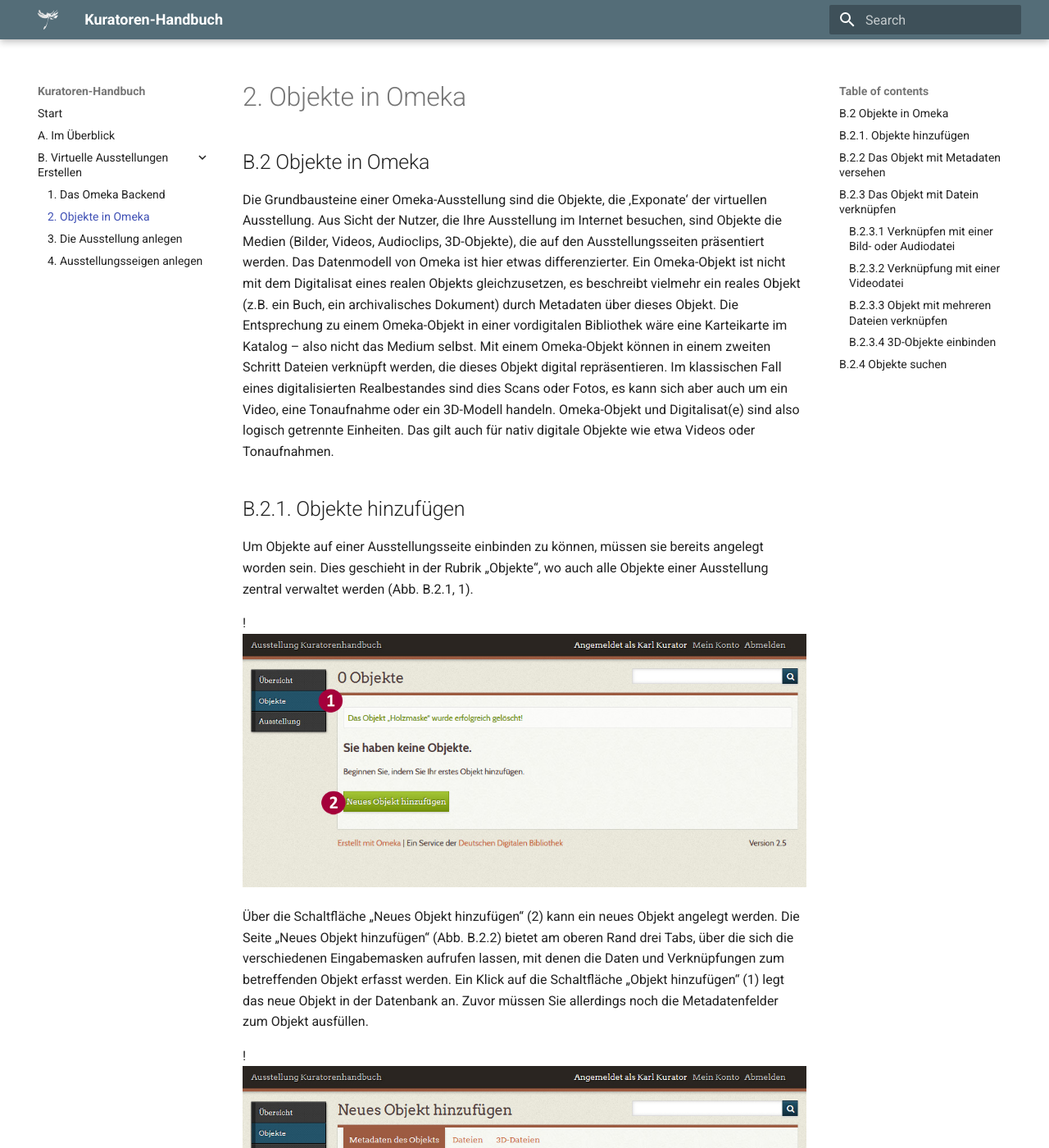
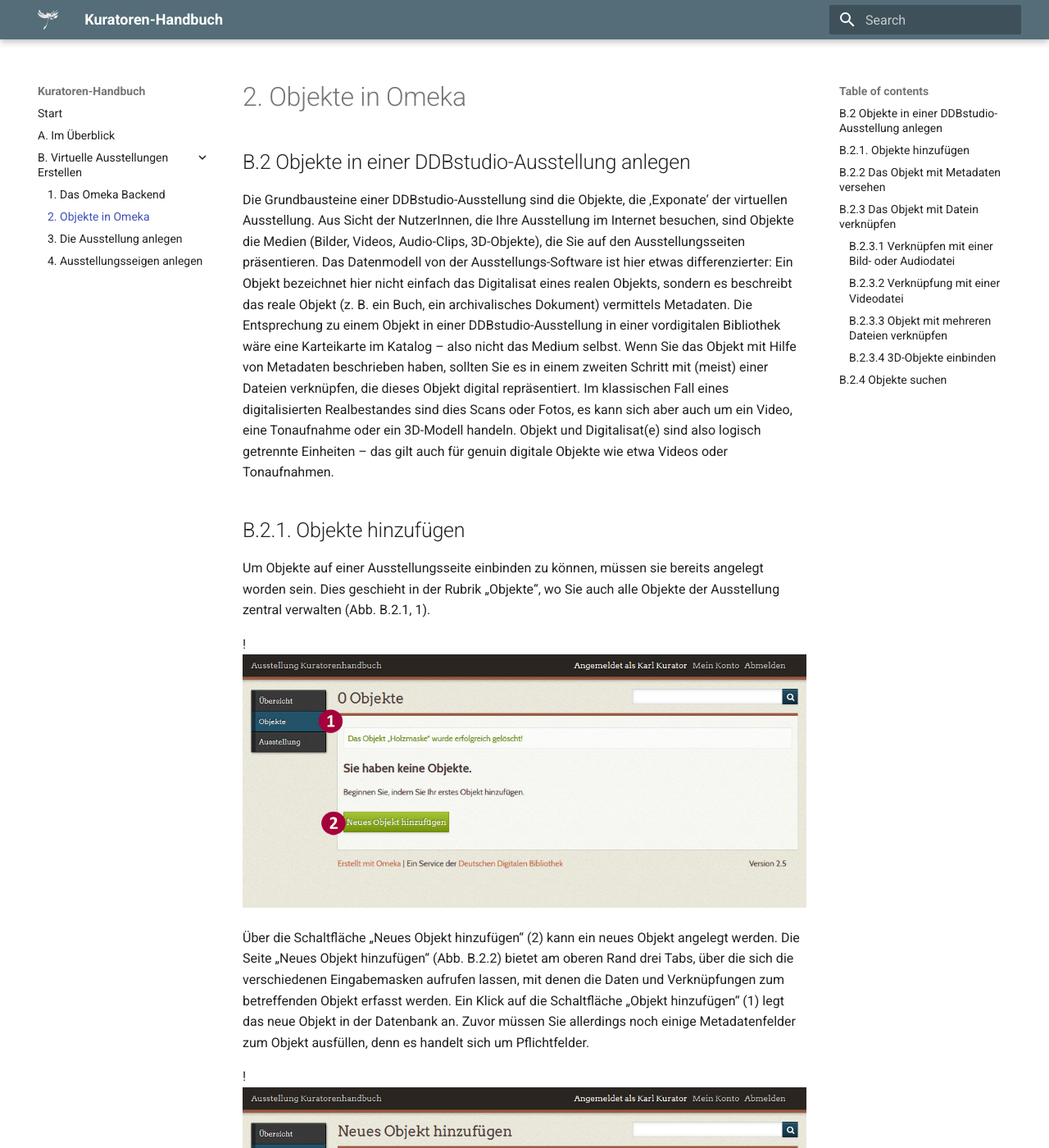
Before and after one commit to mbuechner/ddb-virtualexhibitions-docs, an MkDocs documentation site: the page built from docs/erstellen.md, in a window 1280 px wide and 1400 px high. Shown: the whole window at 82% size. Built offline with MkDocs 1.6.1 and Material for MkDocs 9.7.7, drawn with Linux system fonts in a browser that asks for light colours; old or Windows-style settings are respelled for this version of MkDocs; some of the changed text lies outside the part shown.

Commit message:
1. Korrekturgang-erstellen-kleine Änderungen
Aufzählung eingefügt, Tippfehler, Omeka ersetzt durch DDBstudio,

```diff
--- a/docs/erstellen.md
+++ b/docs/erstellen.md
@@ -1,15 +1,16 @@
-## B.2 Objekte in Omeka
+## B.2 Objekte in einer DDBstudio-Ausstellung anlegen
 
-Die Grundbausteine einer Omeka-Ausstellung sind die Objekte, die ‚Exponate‘ der virtuellen Ausstellung. Aus Sicht der Nutzer, die Ihre Ausstellung im Internet besuchen, sind Objekte die Medien (Bilder, Videos, Audioclips, 3D-Objekte), die auf den Ausstellungsseiten präsentiert werden. Das Datenmodell von Omeka ist hier etwas differenzierter. Ein Omeka-Objekt ist nicht mit dem Digitalisat eines realen Objekts gleichzusetzen, es beschreibt vielmehr ein reales Objekt (z.B. ein Buch, ein archivalisches Dokument) durch Metadaten über dieses Objekt. Die Entsprechung zu einem Omeka-Objekt in einer vordigitalen Bibliothek wäre eine Karteikarte im Katalog – also nicht das Medium selbst. Mit einem Omeka-Objekt können in einem zweiten Schritt Dateien verknüpft werden, die dieses Objekt digital repräsentieren. Im klassischen Fall eines digitalisierten Realbestandes sind dies Scans oder Fotos, es kann sich aber auch um ein Video, eine Tonaufnahme oder ein 3D-Modell handeln. Omeka-Objekt und Digitalisat(e) sind also logisch getrennte Einheiten. Das gilt auch für nativ digitale Objekte wie etwa Videos oder Tonaufnahmen.
+Die Grundbausteine einer DDBstudio-Ausstellung sind die Objekte, die ‚Exponate‘ der virtuellen Ausstellung. Aus Sicht der NutzerInnen, die Ihre Ausstellung im Internet besuchen, sind Objekte die Medien (Bilder, Videos, Audio-Clips, 3D-Objekte), die Sie auf den Ausstellungsseiten präsentieren. Das Datenmodell von der Ausstellungs-Software ist hier etwas differenzierter: Ein Objekt bezeichnet hier nicht einfach das Digitalisat eines realen Objekts, sondern es beschreibt das reale Objekt (z. B. ein Buch, ein archivalisches Dokument) vermittels Metadaten. Die Entsprechung zu einem Objekt in einer DDBstudio-Ausstellung in einer vordigitalen Bibliothek wäre eine Karteikarte im Katalog – also nicht das Medium selbst.
+Wenn Sie das Objekt mit Hilfe von Metadaten beschrieben haben, sollten Sie es in einem zweiten Schritt mit (meist) einer Dateien verknüpfen, die dieses Objekt digital repräsentiert. Im klassischen Fall eines digitalisierten Realbestandes sind dies Scans oder Fotos, es kann sich aber auch um ein Video, eine Tonaufnahme oder ein 3D-Modell handeln. Objekt und Digitalisat(e) sind also logisch getrennte Einheiten – das gilt auch für genuin digitale Objekte wie etwa Videos oder Tonaufnahmen.
 
 ## B.2.1. Objekte hinzufügen
 
-Um Objekte auf einer Ausstellungsseite einbinden zu können, müssen sie bereits angelegt worden sein. Dies geschieht in der Rubrik „Objekte“, wo auch alle Objekte einer Ausstellung zentral verwaltet werden (Abb. B.2.1, <span class="red-circle">1</span>).
+Um Objekte auf einer Ausstellungsseite einbinden zu können, müssen sie bereits angelegt worden sein. Dies geschieht in der Rubrik „Objekte“, wo Sie auch alle Objekte der Ausstellung zentral verwalten (Abb. B.2.1, <span class="red-circle">1</span>).
 
 !![Abb. B.2.1 Die Rubrik "Objekte"][B-2-1]
 
 Über die Schaltfläche „Neues Objekt hinzufügen“ (<span class="red-circle">2</span>) kann ein neues Objekt angelegt werden.
-Die Seite „Neues Objekt hinzufügen“ (Abb. B.2.2) bietet am oberen Rand drei Tabs, über die sich die verschiedenen Eingabemasken aufrufen lassen, mit denen die Daten und Verknüpfungen zum betreffenden Objekt erfasst werden. Ein Klick auf die Schaltfläche „Objekt hinzufügen“ (<span class="red-circle">1</span>) legt das neue Objekt in der Datenbank an. Zuvor müssen Sie allerdings noch die Metadatenfelder zum Objekt ausfüllen.
+Die Seite „Neues Objekt hinzufügen“ (Abb. B.2.2) bietet am oberen Rand drei Tabs, über die sich die verschiedenen Eingabemasken aufrufen lassen, mit denen die Daten und Verknüpfungen zum betreffenden Objekt erfasst werden. Ein Klick auf die Schaltfläche „Objekt hinzufügen“ (<span class="red-circle">1</span>) legt das neue Objekt in der Datenbank an. Zuvor müssen Sie allerdings noch einige Metadatenfelder zum Objekt ausfüllen, denn es handelt sich um Pflichtfelder.
 
 !![Abb. B.2.2 Seite Neues Objekt hinzufügen][B-2-2]
 
@@ -20,13 +21,13 @@
 
 !![Abb. B.2.3 Objekt bearbeiten][B-2-3]
 
-Die virtuellen Ausstellungen der DDB arbeiten mit einem speziell zu diesem Zweck zusammengestellten Metadatenschema (s. Anhang Abschnitt C.1), das die notwendigen Angaben für unterschiedliche Objektkategorien wie Texte, Bilder, Filme, kunstgewerbliche Gegenstände etc. zusammenfasst. Die Werte mancher Felder werden bei der Ausgabe im Frontend direkt ausgeben, andere erzeugen nur einen Link oder dienen der Einbindung von Daten, etwa eines Vimeo-Videos. Nicht alle Felder müssen ausgefüllt werden; nicht ausgefüllte Felder werden bei der Ausgabe ignoriert. Pflichtfelder sind in der grauen Box über dem Eingabefeld als solche gekennzeichnet.
+Die virtuellen Ausstellungen der Deutschen Digitalen Bibliothek arbeiten mit einem speziell zu diesem Zweck zusammengestellten Metadatenschema (s. Anhang Abschnitt C.1), das die notwendigen Angaben für unterschiedliche Objektkategorien wie Texte, Bilder, Filme, kunstgewerbliche Gegenstände etc. zusammenfasst. Die Werte mancher Felder werden bei der Ausgabe im Frontend direkt ausgeben, andere erzeugen nur einen Link oder dienen der Einbindung von Daten, etwa eines Vimeo-Videos. Nicht alle Felder müssen ausgefüllt werden; nicht ausgefüllte Felder werden bei der Ausgabe ignoriert. Pflichtfelder sind in der grauen Box über dem Eingabefeld als solche gekennzeichnet, außerdem finden Sie dort eine kurze Erläuterung bzw. Beispiele, mit welchen Informationen das Feld zu befüllen ist. Hinweise zu den einzelnen Feldern der Eingabemaske finden Sie außerdem im Anhang (Abschnitt C.1).
 
-Hinweise zu den einzelnen Feldern der Eingabemaske finden Sie im Anhang (Abschnitt C.1). Sichern Sie anschließend Ihre Eingabe mit einem Klick auf das Bedienfeld „Änderungen übernehmen“(Abb. B.2.4, <span class="red-circle">1</span>).
+Wenn Sie fertig sind, sichern Sie Ihre Eingabe mit einem Klick auf das Bedienfeld „Änderungen übernehmen“(Abb. B.2.4, <span class="red-circle">1</span>).
 
 !![Abb. B.2.4 Metadaten des Objekts auf der Seite „Objekt … bearbeiten“][B-2-4]
 
-Leider gibt es in Omeka keine Möglichkeit, bei der Bearbeitung der Metadaten die schon vorgenommenen Eingaben zu speichern, ohne die Seite „Objekt … bearbeiten“ zu verlassen und auf die Seite „Objekt …“ zu gelangen (Abb. B.2.5).
+Leider gibt es in der verwendeten Ausstellungs-Software keine Möglichkeit, bei der Bearbeitung der Metadaten die schon vorgenommenen Eingaben zu speichern, ohne die Seite „Objekt … bearbeiten“ zu verlassen und auf die Seite „Objekt …“ zu gelangen (Abb. B.2.5).
 
 !![Abb. B.2.5 Seite „Objekt ...“][B-2-5]
 
@@ -43,45 +44,49 @@
 
 !![Abb. B.2.6 Tab „Dateien“ der Seite „Objekt … bearbeiten“][B-2-6]
 
-Zum Verknüpfen mit einer Datei wechseln Sie auf der Seite „Objekt … bearbeiten“ (Abb. B.2.6) auf den Tab „Dateien“ (<span class="red-circle">1</span>) und wählen über die Schaltfläche „Datei auswählen“ (<span class="red-circle">2</span>) eine Datei auf Ihrem lokalen Datenträger aus.
-Nachdem Sie die Änderungen übernommen haben (<span class="red-circle">3</span>), wird die verknüpfte Datei auf der Objektseite (Abb. B.2.5) als Vorschaubild angezeigt. Wenn Sie nun wieder in den Modus „Bearbeiten“ wechseln (<span class="red-circle">1</span>), und dort zum Tab „Dateien“ wechseln (Abb. B.2.6), erscheint der Name der verknüpften Datei in einem Drag-and-Drop-Balken mit Textlinks zum Löschen der Datei (Abb. B.2.7).
+Zum Verknüpfen mit einer Datei wechseln Sie auf der Seite „Objekt … bearbeiten“ (Abb. B.2.6) in den Reiter „Dateien“ (<span class="red-circle">1</span>) und wählen über die Schaltfläche „Datei auswählen“ (<span class="red-circle">2</span>) eine Datei auf Ihrem lokalen Datenträger aus.
+Nachdem Sie die Änderungen übernommen haben (<span class="red-circle">3</span>), wird die verknüpfte Datei auf der Objektseite (Abb. B.2.5) als Vorschaubild angezeigt. Wenn Sie nun wieder in den Modus „Bearbeiten“ (<span class="red-circle">1</span>) und dort zum Reiter „Dateien“ wechseln (Abb. B.2.6), erscheint der Name der verknüpften Datei in einem Drag-and-Drop-Balken mit Textlinks zum Löschen der Datei (Abb. B.2.7).
 
 !![Abb. B.2.7 Tab „Dateien“ nach Einfügen einer Datei][B-2-7]
 
 !!! note "Datei löschen ist nicht gleich Objekt löschen"
 
-    Wenn Sie eine verknüpfte Datei löschen möchten, klicken sie auf den Textlink „Löschen“ (neben „Bearbeiten“) nicht auf die Schaltfläche „Löschen“ im Kasten rechts – diese löscht das ganze **Objekt**, nicht nur die Datei.
+    Wenn Sie eine verknüpfte Datei löschen möchten, klicken Sie bitte auf den Textlink „Löschen“ (neben „Bearbeiten“) und nicht auf die Schaltfläche „Löschen“ im Kasten rechts – diese löscht das ganze **Objekt**, nicht nur die Datei!
 
 
 ### B.2.3.2 Verknüpfung mit einer Videodatei
 
-Omeka sieht auch die Möglichkeit vor, Videodateien direkt mit einem Objekt zu verknüpfen. Die Einbindung des Videos erfolgt nicht als Datei, sondern über das Metadatenfeld "Videoquelle".
+Die Software sieht auch die Möglichkeit vor, Videodateien direkt mit einem Objekt zu verknüpfen. Die Einbindung des Videos erfolgt nicht als Datei, sondern über das Metadatenfeld „Videoquelle“.
 
-In einem ersten Schritt laden Sie dazu Ihre Videodateien bei einer der drei unterstützten Videoplattformen hoch: DDB, Vimeo oder Youtube. Wenden Sie sich dazu bitte an Ihren Ansprechpartner bei der Deutschen Digitalen Bibliothek.
+In einem ersten Schritt müssen Ihre Videodateien bei einer der beiden unterstützten Videoplattformen hochgeladen werden: In der Deutschen Digitalen Bibliothek (DDB) oder auf Vimeo. Wenden Sie sich dazu bitte an Ihre Ansprechperson bei der Deutschen Digitalen Bibliothek.
 
-Die Verknüpfung mit dem Objekt erfolgt nun über das Metadatenfeld „Videoquelle“ (Abb. B.2.8), wo ein „Shortcode“ eingetragen wird. Über die Schaltfläche "Video-Shortcode-Helfer" (<span class="red-circle">1</span>) können Sie die notwendigen Angaben bequem über Dialogfelder eingeben.
+Die Verknüpfung mit dem Objekt erfolgt nun über das Metadatenfeld „Videoquelle“ (Abb. B.2.8), wo ein „Shortcode“ eingetragen wird. Über die Schaltfläche „Video-Shortcode-Helfer“ (<span class="red-circle">1</span>) können Sie die notwendigen Angaben bequem über Dialogfelder eingeben.
 
 !![Abb. B.2.8 Einbindung eines Videos über das Metadatenfeld „Videoquelle“][B-2-8]
 
-In der Dialogbox „Video-Shortcode bearbeiten“ (Abb. B.2.9) stellen Sie zunächst die Videoplattform ein (<span class="red-circle">1</span>), dann die ID des Videos (<span class="red-circle">2</span>)auf der betreffenden Plattform. Die ID können Sie über den Button "Teilen" abrufen. Tragen Sie bitte nur die ID selbst in das Feld ein, nicht die Domain der Plattform (also **ohne** https://youtube.com/ bzw. https://vimeo.com/). Über die Felder "Startzeit" und "Stoppzeit" (<span class="red-circle">3</span>, <span class="red-circle">4</span>) können Sie festlegen, dass in der Ausstellung nur eine bestimmte Sequenz aus dem Video abgespielt wird. Mit "Übernehmen" bestätigen Sie Ihre Eingaben. Gespeichert werden sie erst beim Speichern des Obejekts.
+In der Dialogbox „Video-Shortcode bearbeiten“ (Abb. B.2.9) stellen Sie zunächst die Videoplattform ein (<span class="red-circle">1</span>), dann die ID des Videos (<span class="red-circle">2</span>) auf der betreffenden Plattform. Die ID können Sie auf Vimeo über den Button „Teilen“ abrufen. Tragen Sie bitte nur die ID selbst in das Feld ein, nicht die Domain der Plattform (also **ohne** https://vimeo.com/).
+
+Über die Felder „Startzeit“ und „Stoppzeit“ (<span class="red-circle">3</span>, <span class="red-circle">4</span>) können Sie festlegen, dass in der Ausstellung nur eine bestimmte Sequenz aus dem Video abgespielt wird. Mit „Übernehmen“ bestätigen Sie Ihre Eingaben. Gespeichert werden sie erst beim Speichern des Obejekts.
 
 !![Abb. B.2.9 Dialogbox „Video-Shortcode bearbeiten“][B-2-9]
 
 ### B.2.3.3 Objekt mit mehreren Dateien verknüpfen
 
-Omeka sieht vor, dass Objekte mit beliebig vielen Dateien verknüpft werden können. Nun wird in der Frontend-Darstellung auf den Ausstellungsseiten immer nur eine Datei angezeigt. Erst wenn der Nutzer das Objekt in der Lightbox aufruft, werden auch die weiteren Abbildungen ausgegeben. In Ausnahmefällen kann das sinnvoll sein, normalerweise sollten aber alle gezeigten Abbildungen auf den Ausstellungsseiten selbst erscheinen. Wollen Sie also beispielsweise mehrere Seiten eines Dokuments anzeigen, legen Sie für jede Seite ein eigenes Objekt an und verknüpfen diese mit den entsprechenden Grafikdateien.
+Die Software sieht vor, dass Objekte mit beliebig vielen Dateien verknüpft werden können. Nun wird in der Frontend-Darstellung auf den Ausstellungsseiten immer nur eine Datei angezeigt. Erst wenn die NutzerInnen das Objekt in der Lightbox aufrufen, werden auch die weiteren Abbildungen ausgegeben. In Ausnahmefällen kann das sinnvoll sein, normalerweise sollten aber alle gezeigten Abbildungen auf den Ausstellungsseiten selbst erscheinen. Wollen Sie also beispielsweise mehrere Seiten eines Dokuments anzeigen, legen Sie für jede Seite ein eigenes Objekt an und verknüpfen diese mit den entsprechenden Grafikdateien.
 
-Es besteht aber die Möglichkeit, solche Objekte außerhalb des Layout-Rahmens der Ausstellung in einem „Bookviewer“ anzeigen zu lassen, der das Blättern durch die verschiedenen Seiten eines Dokuments, die Blätter einer Grafikfolge etc. ermöglicht. Der Bookviewer öffnet sich in einem neuen Fenster, das er ganz ausfüllt. Der Nutzer kann hier die Seiten des Heftes durchblättern und sich so das gesamte umfangreiche Dokument anschauen (Abb. B.2.10).
+Es besteht aber auch die Möglichkeit, solche Objekte außerhalb des Layout-Rahmens der Ausstellung in einem „Bookviewer“ anzeigen zu lassen, der das Blättern durch die verschiedenen Seiten eines Dokuments, die Blätter einer Grafikfolge etc. ermöglicht. Der Bookviewer öffnet sich in einem neuen Fenster, das er ganz ausfüllt. Nutzerinnen und Nutzer können hier die Seiten des Heftes durchblättern und sich so das gesamte umfangreiche Dokument anschauen (Abb. B.2.10).
 
 !![Abb. B.2.10 Bookviewer-Ansicht eines mehrseitigen Dokuments][B-2-10]
 
-Legen Sie für ein Konvolut, das sie mit dem Bookviewer darstellen möchten, immer ein eigenes Objekt an, auch wenn Sie beispielsweise einzelne Blätter bereits als Objekt angelegt haben.
+Legen Sie für ein Konvolut, das Sie mit dem Bookviewer darstellen möchten, immer ein eigenes Objekt an, auch wenn Sie beispielsweise dessen  einzelne Blätter bereits als Objekt angelegt haben.
 
 Nachdem Sie im Tab „Dateien“ das Objekt mit einer ersten Datei verknüpft haben, können Sie im Kasten „Neue Dateien hinzufügen“ die nächste Abbildung einbinden (Abb. B.2.11, <span class="red-circle">1</span>). Über die Schaltfläche „Weitere Datei hinzufügen“ (<span class="red-circle">2</span>) erzeugen Sie einen neuen „Durchsuchen…“ Button für die nächste Grafik-Datei.
 
 !![Abb. B.2.11 Hinzufügen weiterer Dateien zu einem Objekt][B-2-11]
 
-Der letzte Schritt ist nun, einen Link zu erzeugen, mit dem Sie den Bookviewer mit diesem Objekt in Ihre Ausstellung einbinden können. Der Link zum Bookviewer hat die folgende Struktur: [Slug Ihrer Ausstellung]/viewer/show/[ID des Objekts]/#page/n0/mode/2up. Die beiden variablen Bestandteile (Slug und ID) finden Sie leicht, wenn sie im Backend in die Adresszeile Ihres Browsers schauen. Der Slug schließt unmittelbar an die Domainendung „.de/“ an, die ID ist die Zahl am Ende der URL. In unserem Beilspiel ergibt sich so der relative Link: „kuratorenhandbuch/viewer/show/2/#page/n0/mode/2up“. Sie können nun noch die Darstellungsoptionen im Viewer ändern, indem Sie die die Parameter „n0“ und „2up“ ändern. „n1“ schlägt initial die Seite 2 der Folge auf, „n5“ die Seite 6 usw.; „1up“ zeigt Einzelseiten.
+Der letzte Schritt ist nun, einen Link zu erzeugen, mit dem Sie den Bookviewer mit diesem Objekt in Ihre Ausstellung einbinden können. Der Link zum Bookviewer hat die folgende Struktur: [Slug Ihrer Ausstellung]/viewer/show/[ID des Objekts]/#page/n0/mode/2up. Die beiden variablen Bestandteile (Slug und ID) finden Sie leicht, wenn Sie im Backend in die Adresszeile Ihres Browsers schauen: Der Slug schließt unmittelbar an die Domainendung „.de/“ an, die ID ist die Zahl am Ende der URL. In unserem Beilspiel ergibt sich so der relative Link: „kuratorenhandbuch/viewer/show/2/#page/n0/mode/2up“.
+
+Sie können nun noch die Darstellungsoptionen im Viewer ändern, indem Sie die die Parameter „n0“ und „2up“ ändern. „n1“ schlägt initial die Seite 2 der Folge auf, „n5“ die Seite 6 usw. Analog dazu zeigt „1up“ Einzelseiten, „2up“ jeweils zwei Seiten usw.
 
 ### B.2.3.4 3D-Objekte einbinden
 
@@ -90,17 +95,20 @@
 !![Abb. B.2.12 Der Player zur Anzeige eines 3D-Objekts in der Lightbox][B-2-12]
 
 Ein Klick auf das Laufrad (oben rechts) öffnet die Lightbox mit einem 3D-Viewer, in dem sich das historische Objekt bzw. sein 3D-Modell von allen Seiten betrachten lässt{FN: Eine Übersicht (auf Englisch) der im 3D-Viewer verfügbaren Navigationsbefehle finden Sie unter http://x3dom.org/download/1.5.1/docs/html/navigation.html.}.
-Für das Einfügen von 3D-Dateien steht auf der Seite „Objekt … bearbeiten“ ein eigener Tab zur Verfügung (Abb. B.2.13, <span class="red-circle">1</span>). Sie benötigen drei Dateien für die Darstellung eines 3D-Objekt im 3D-Player: eine X3D-Datei als räumliches Modell, eine .jpg-Datei als Textur und ein Vorschaubild.
+Für das Einfügen von 3D-Dateien steht auf der Seite „Objekt … bearbeiten“ ein eigener Reiter zur Verfügung (Abb. B.2.13, <span class="red-circle">1</span>). Sie benötigen drei Dateien für die Darstellung eines 3D-Objekt im 3D-Player:
+* eine .X3D-Datei als räumliches Modell,
+* eine .jpg-Datei als Textur
+* und ein Vorschaubild.
 
 !![Abb. B.2.13 3D-Objekte einbinden][B-2-13]
 
 ## B.2.4 Objekte suchen
 
-Omeka bietet Ihnen mehrere Möglichkeiten, ein bestimmtes Objekt in der Liste der angelegten Objekte schnell und komfortabel zu finden. Über den Button „Objekte suchen“ über der Objektliste gelangen Sie auf die Seite „Objekte suchen“ (Abb. B.2.14).
+DDBstudio bietet Ihnen mehrere Möglichkeiten, ein bestimmtes Objekt in der Liste der angelegten Objekte schnell und komfortabel zu finden. Über den Button „Objekte suchen“ über der Objektliste gelangen Sie auf die Seite „Objekte suchen“ (Abb. B.2.14).
 
 !![Abb. B.2.14 Die Suchmaske der Objektsuche][B-2-14]
 
-Die Eingabe in „In allen Feldern suchen“ (<span class="red-circle">a</span>)funktioniert als Freitextsuche in den Metadaten, „Suche auf bestimmte Felder eingrenzen“ (<span class="red-circle">b</span>) ermöglicht es Ihnen, in bestimmten Metadatenfeldern zu suchen (linke Auswahlliste) und dabei logische Operatoren wie „enthält nich“ oder „ist leer“ zu verwenden (rechte Auswahlliste). Wenn Ihnen die ID des Objekts oder der Objekts bekannt ist, können Sie den dritten Suchschlitz verwenden (<span class="red-circle">c</span>). Die Suche nach dem Kriterium der Sichtbarkeit im Frontend (<span class="red-circle">d</span>) kann nützlich sein, wenn bei der Abnahme der Ausstellung durch das DDB-Team bestimmte Objekte auf „nicht sichtbar“ gestellt wurden und Sie diese nacharbeiten möchten.
+Die Eingabe in „In allen Feldern suchen“ (<span class="red-circle">a</span>)funktioniert als Freitextsuche in den Metadaten. „Suche auf bestimmte Felder eingrenzen“ (<span class="red-circle">b</span>) ermöglicht es Ihnen, in bestimmten Metadatenfeldern zu suchen (linke Auswahlliste) und dabei logische Operatoren wie „enthält nicht“ oder „ist leer“ zu verwenden (rechte Auswahlliste). Wenn Ihnen die ID des Objekts oder der Objekts bekannt ist, können Sie den dritten Suchschlitz verwenden (<span class="red-circle">c</span>). Die Suche nach dem Kriterium der Sichtbarkeit im Frontend (<span class="red-circle">d</span>) kann nützlich sein, wenn bei der Abnahme der Ausstellung durch Ihre Ansprechpersonen bei der Deutschen Digitalen Bibliothek bestimmte Objekte auf „nicht sichtbar“ gestellt wurden (etwa, weil die Lizenzauszeichnung fehlt) und Sie gezielt diese Objekte nacharbeiten möchten.
 
 [B-2-1]: img/B-2-1.jpg "Die Rubrik „Objekte“"
 [B-2-2]: img/B-2-2.jpg "Abb. B.2.2 Seite „Neues Objekt hinzufügen“"
```
